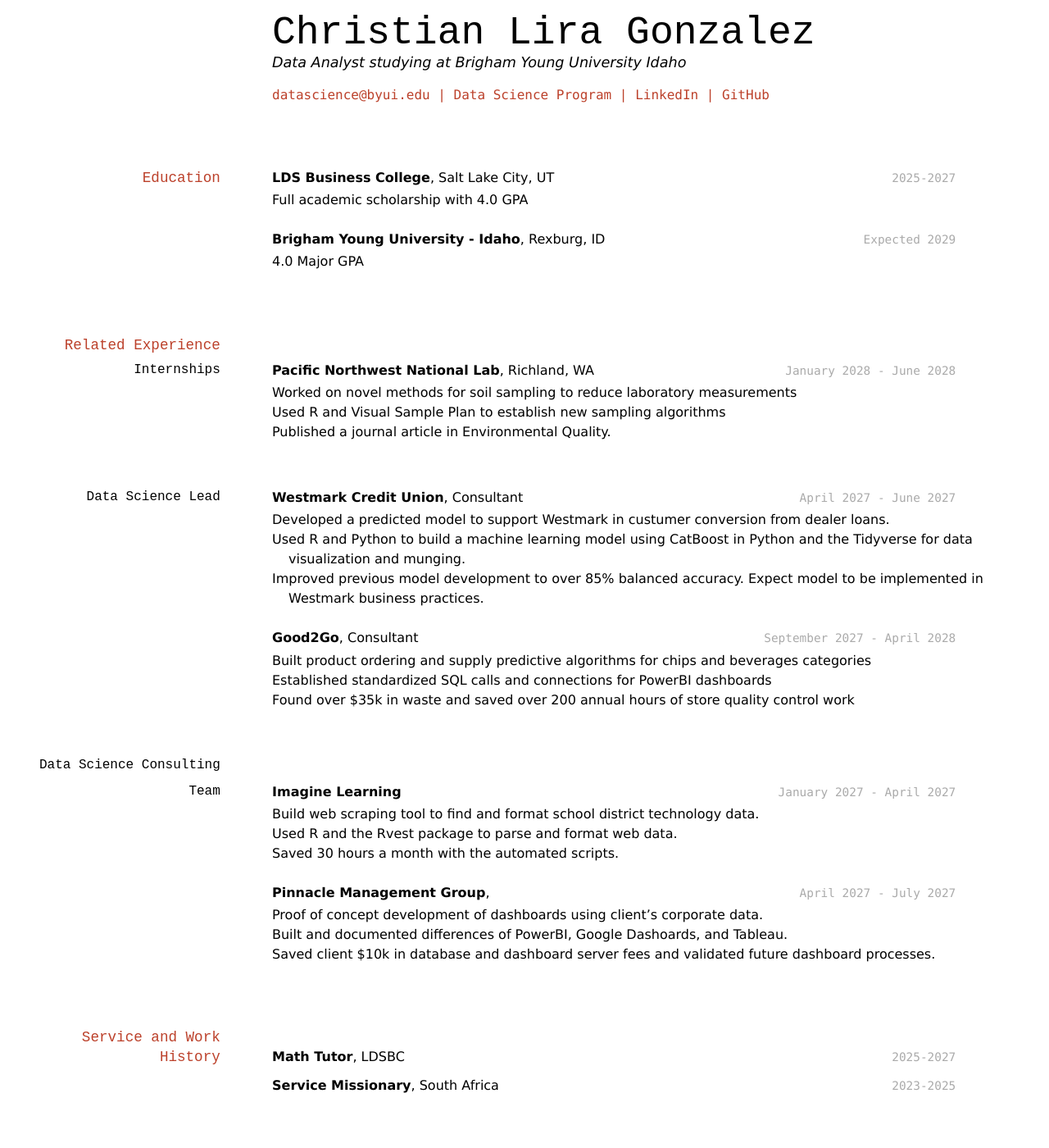
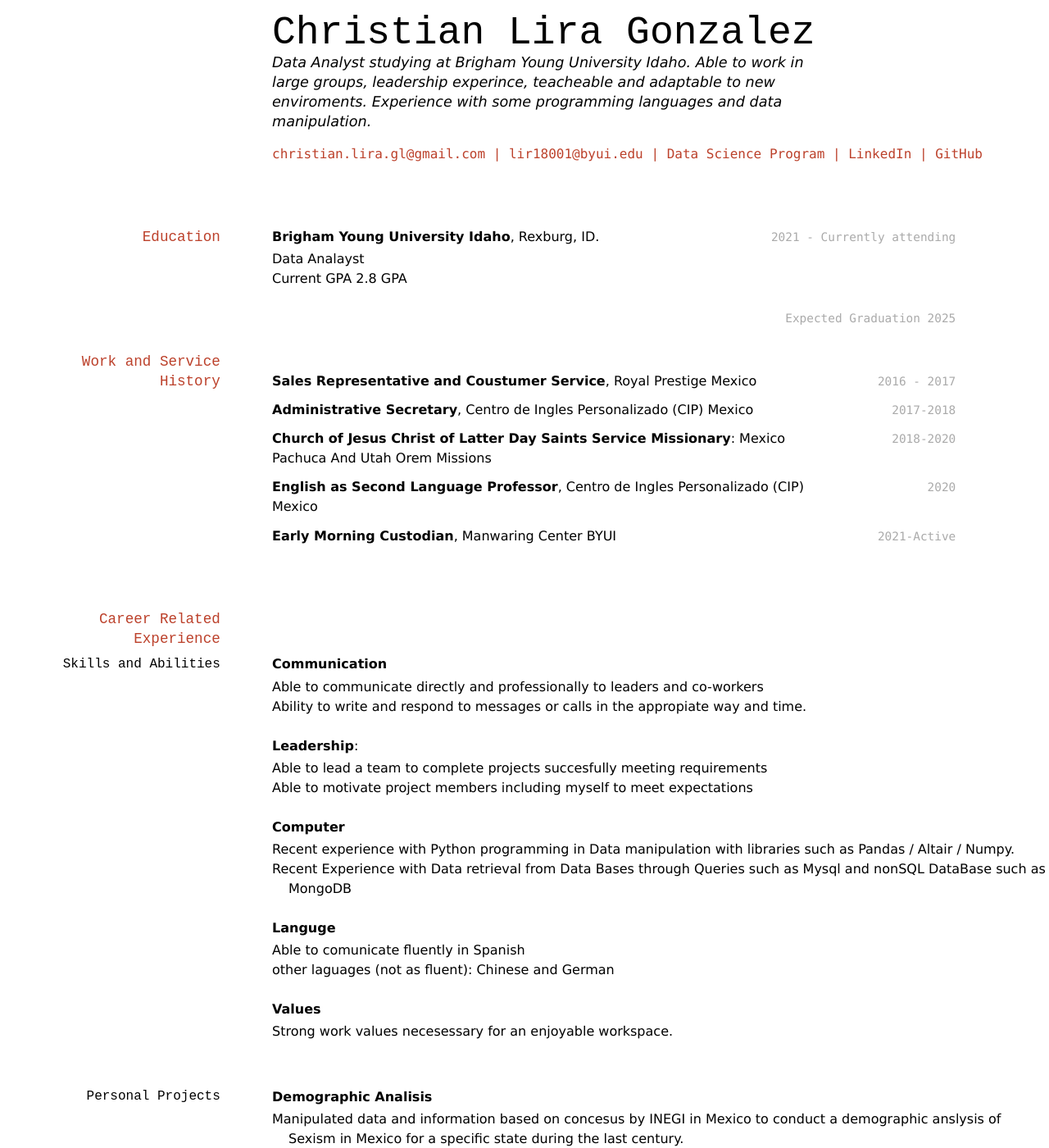
Before and after one commit to ChristianLG2/Christian_Lira_online_resume, a Jekyll site: the page built from docs/index.md, in a window 1280 px wide and 1400 px high. Shown: the whole window at 82% size. Built offline with Jekyll 4.4.1, drawn with Linux system fonts in a browser that asks for light colours; some of the changed text lies outside the part shown.

Commit message:
Final Resume

```diff
--- a/docs/index.md
+++ b/docs/index.md
@@ -3,82 +3,102 @@ layout: cv
 title: Christian Lira's Resume
 ---
 # Christian Lira Gonzalez
-Data Analyst studying at Brigham Young University Idaho
+Data Analyst studying at Brigham Young University Idaho. Able to work in large groups, leadership experince, teacheable and adaptable to new enviroments. Experience with some programming languages and data manipulation.
 
 <div id="webaddress">
-<a href="datascience@byui.edu">datascience@byui.edu</a>
+<a href="#">christian.lira.gl@gmail.com </a>
+| <a href="#">lir18001@byui.edu</a>
 | <a href="https://byuidatascience.github.io/development.html">Data Science Program</a>
-| <a href="https://www.linkedin.com/groups/13537407/">LinkedIn</a>
-| <a href="https://github.com/byuids-resumes">GitHub</a>
+| <a href="https://www.linkedin.com/in/christian-lira-6598341b9/">LinkedIn</a>
+| <a href="https://github.com/ChristianLG2">GitHub</a>
 </div>
 
 <!-- https://www.monique.tech/the-art-of-markdown -->
 
 ## Education
 
-`2025-2027`
-__LDS Business College__, Salt Lake City, UT
+`2021 - Currently attending`
+__Brigham Young University Idaho__, Rexburg, ID.
 
-- Full academic scholarship with 4.0 GPA
-
-`Expected 2029`
-__Brigham Young University - Idaho__, Rexburg, ID
-
-- 4.0 Major GPA
+- Data Analayst
+- Current GPA 2.8 GPA
 
 
-## Related Experience
+`Expected Graduation 2025`
 
-### Internships
-
-`January 2028 - June 2028`
-__Pacific Northwest National Lab__, Richland, WA
-
-- Worked on novel methods for soil sampling to reduce laboratory measurements
-- Used R and Visual Sample Plan to establish new sampling algorithms
-- Published a journal article in Environmental Quality.
-
-### Data Science Lead
-
-`April 2027 - June 2027`
-__Westmark Credit Union__, Consultant
-
-- Developed a predicted model to support Westmark in custumer conversion from dealer loans.
-- Used R and Python to build a machine learning model using CatBoost in Python and the Tidyverse for data visualization and munging.
-- Improved previous model development to over 85% balanced accuracy. Expect model to be implemented in Westmark business practices.
-
-`September 2027 - April 2028`
-__Good2Go__, Consultant
-
-- Built product ordering and supply predictive algorithms for chips and beverages categories
-- Established standardized SQL calls and connections for PowerBI dashboards
-- Found over $35k in waste and saved over 200 annual hours of store quality control work
-
-### Data Science Consulting Team
-
-`January 2027 - April 2027`
-__Imagine Learning__
-
-- Build web scraping tool to find and format school district technology data.
-- Used R and the Rvest package to parse and format web data.
-- Saved 30 hours a month with the automated scripts.
-
-`April 2027 - July 2027`
-__Pinnacle Management Group__,
-
-- Proof of concept development of dashboards using client's corporate data.
-- Built and documented differences of PowerBI, Google Dashoards, and Tableau.
-- Saved client $10k in database and dashboard server fees and validated future dashboard processes.
+## Work and Service History
 
 
-## Service and Work History
 
-`2025-2027`
-__Math Tutor__, LDSBC
+`2016 - 2017`
+__Sales Representative and Coustumer Service__, Royal Prestige Mexico
 
 
-`2023-2025`
-__Service Missionary__, South Africa
+`2017-2018`
+__Administrative Secretary__, Centro de Ingles Personalizado (CIP) Mexico
+
+
+
+`2018-2020`
+__Church of Jesus Christ of Latter Day Saints Service Missionary__: Mexico Pachuca And Utah Orem Missions
+
+`2020`
+__English as Second Language Professor__, Centro de Ingles Personalizado (CIP) Mexico
+
+`2021-Active`
+__Early Morning Custodian__, Manwaring Center BYUI
+
+
+
+
+## Career Related Experience
+
+### Skills and Abilities
+
+
+__Communication__
+- Able to communicate directly and professionally to leaders and co-workers
+- Ability to write and respond to messages or calls in the appropiate way and time.
+
+__Leadership__:
+- Able to lead a team to complete projects succesfully meeting requirements
+- Able to motivate project members including myself to meet expectations
+
+__Computer__
+- Recent experience with Python programming in Data manipulation with libraries such as Pandas / Altair / Numpy.
+- Recent Experience with Data retrieval from Data Bases through Queries such as Mysql and nonSQL DataBase such as MongoDB
+
+__Languge__
+- Able to comunicate fluently in Spanish
+- other laguages (not as fluent): Chinese and German
+
+__Values__
+- Strong work values necesessary for an enjoyable workspace.
+
+### Personal Projects
+
+
+__Demographic Analisis__
+
+- Manipulated data and information based on concesus by INEGI in Mexico to conduct a demographic anslysis of Sexism in Mexico for a specific state during the last century.
+- Used some of the programming tools as Python and libraries within Altair/ Pandas / Numpy. As well the manipulation of the same data through Query languages and other data readers such as excel.
+
+
+
+## Interests
+
+__Politics and Social Sciences__
+
+- Currently coursing a minor in Political Sciences at BYUI.
+
+__Data Analysis and Manipulation__
+- I seek to keep growing my abilities and skills through personal projects
+
+__Language learning__
+
+- Fluent in English and Spanish, can comunicate in diferent levels in German and Chinese.
+- Currently coursing a cluster in Chinese at BYUI.
+
 
 
 
```
